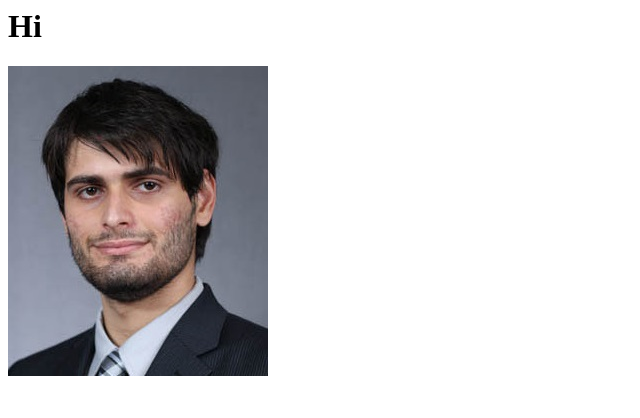
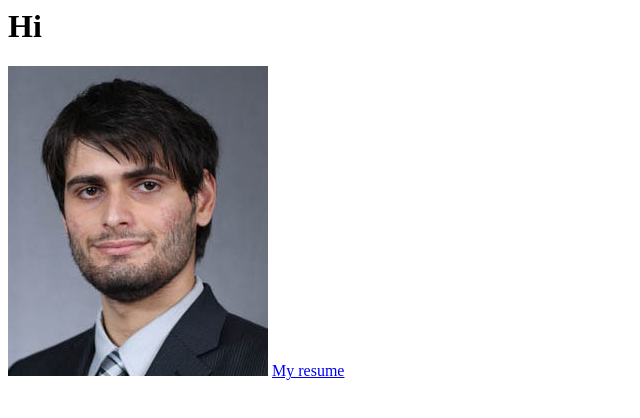
Before and after one commit to ruyl/ruyl.github.io, a plain HTML site: page index.html in a window 1280 px wide. Shown: the full height of the page, 0-640 px from the left. Drawn offline with Linux system fonts and the light colour scheme.

Commit message:
Update index.html

```diff
--- a/index.html
+++ b/index.html
@@ -1,4 +1,5 @@
 <h1>Hi</h1>
 <body>
 <img src="https://github.com/ruyl/ruyl.github.io/blob/master/RiceU-1099%20hair%20smalljpg.jpg?raw=true" alt="Some Guy">
+<a href="Nicholas_Alvarez_Resume.pdf">My resume</a>
 </body>
```
